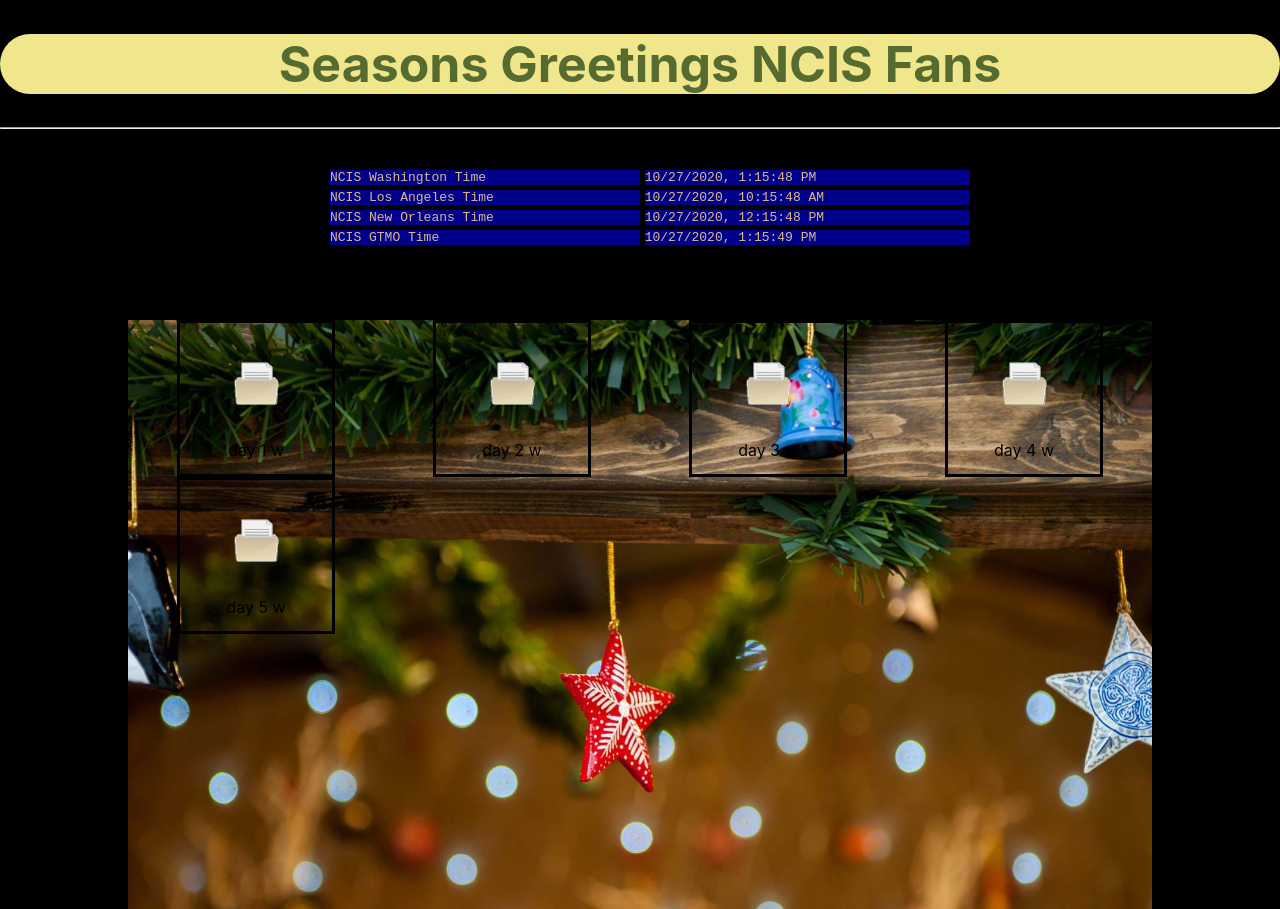
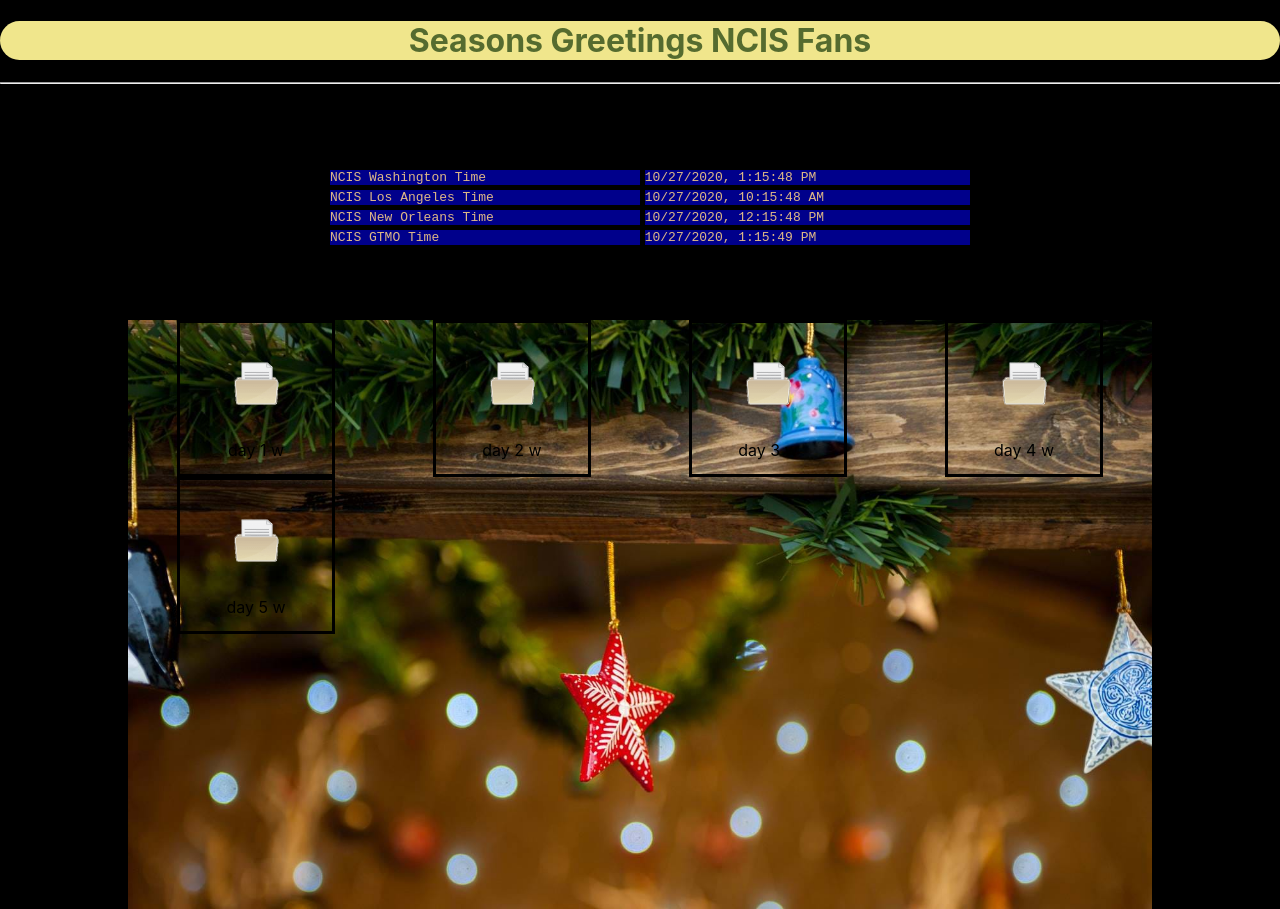
Before and after one commit to lexbarker/ncis-xmas, a React (Create React App) app: page / in a window 1280 px wide. Built offline with nearby package versions, Linux system fonts and the light colour scheme.

Commit message:
positioning

```diff
--- a/src/components/doors-setup/doors-setup.styles.css
+++ b/src/components/doors-setup/doors-setup.styles.css
@@ -21,4 +21,5 @@
     left: 10%;
     right: 10%;
     max-width:80%;
+    margin: 0 auto;
 }
--- a/src/components/headers/header.styles.css
+++ b/src/components/headers/header.styles.css
@@ -8,7 +8,6 @@
 }
 h1 {
     font-family: -apple-system, BlinkMacSystemFont, 'Segoe UI', Roboto, Oxygen, Ubuntu, Cantarell, 'Open Sans', 'Helvetica Neue', sans-serif;
-    font-size: 50px;
     color: darkolivegreen;
     background-color: khaki;
     border-radius: 1cm;
```
